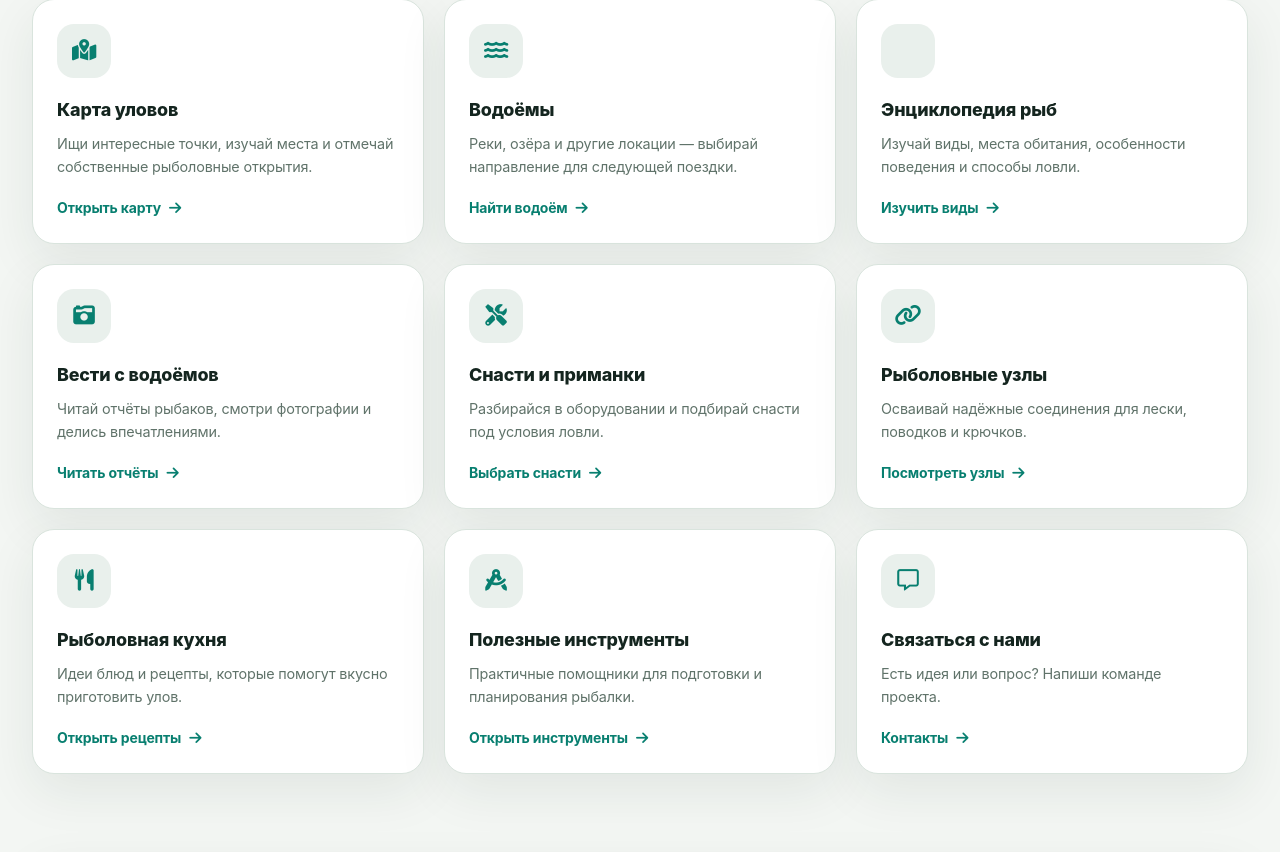
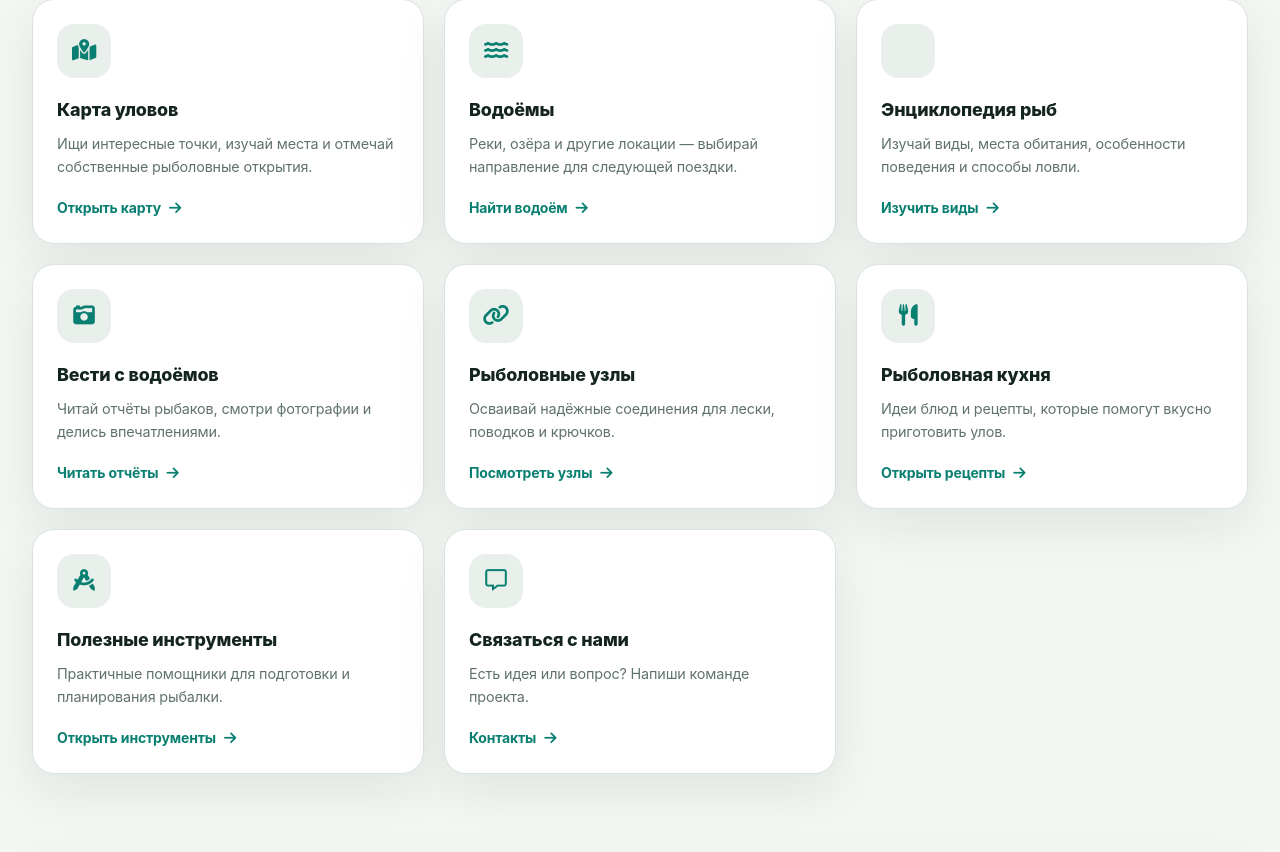
Before and after one commit to kirsanovalexey2011-source/FisherPro1111, a Flask app: page / in a window 1280 px wide. Shown: the part 946-1798 px from the top of the page. Run offline with Flask 3, Linux system fonts and the light colour scheme.

Commit message:
Remove tackle catalogue from homepage features

```diff
--- a/templates/index.html
+++ b/templates/index.html
@@ -60,12 +60,6 @@
                 <p class="mt-2">Читай отчёты рыбаков, смотри фотографии и делись впечатлениями.</p>
                 <span class="mt-5 inline-flex items-center gap-2 text-sm font-bold" style="color:var(--fe-accent)">Читать отчёты <i class="fa-solid fa-arrow-right"></i></span>
             </a>
-            <a href="{{ url_for('tackle') }}" class="fe-card fe-card-hover fe-feature-card">
-                <span class="fe-feature-icon"><i class="fa-solid fa-screwdriver-wrench"></i></span>
-                <h3>Снасти и приманки</h3>
-                <p class="mt-2">Разбирайся в оборудовании и подбирай снасти под условия ловли.</p>
-                <span class="mt-5 inline-flex items-center gap-2 text-sm font-bold" style="color:var(--fe-accent)">Выбрать снасти <i class="fa-solid fa-arrow-right"></i></span>
-            </a>
             <a href="{{ url_for('knots') }}" class="fe-card fe-card-hover fe-feature-card">
                 <span class="fe-feature-icon"><i class="fa-solid fa-link"></i></span>
                 <h3>Рыболовные узлы</h3>
```
